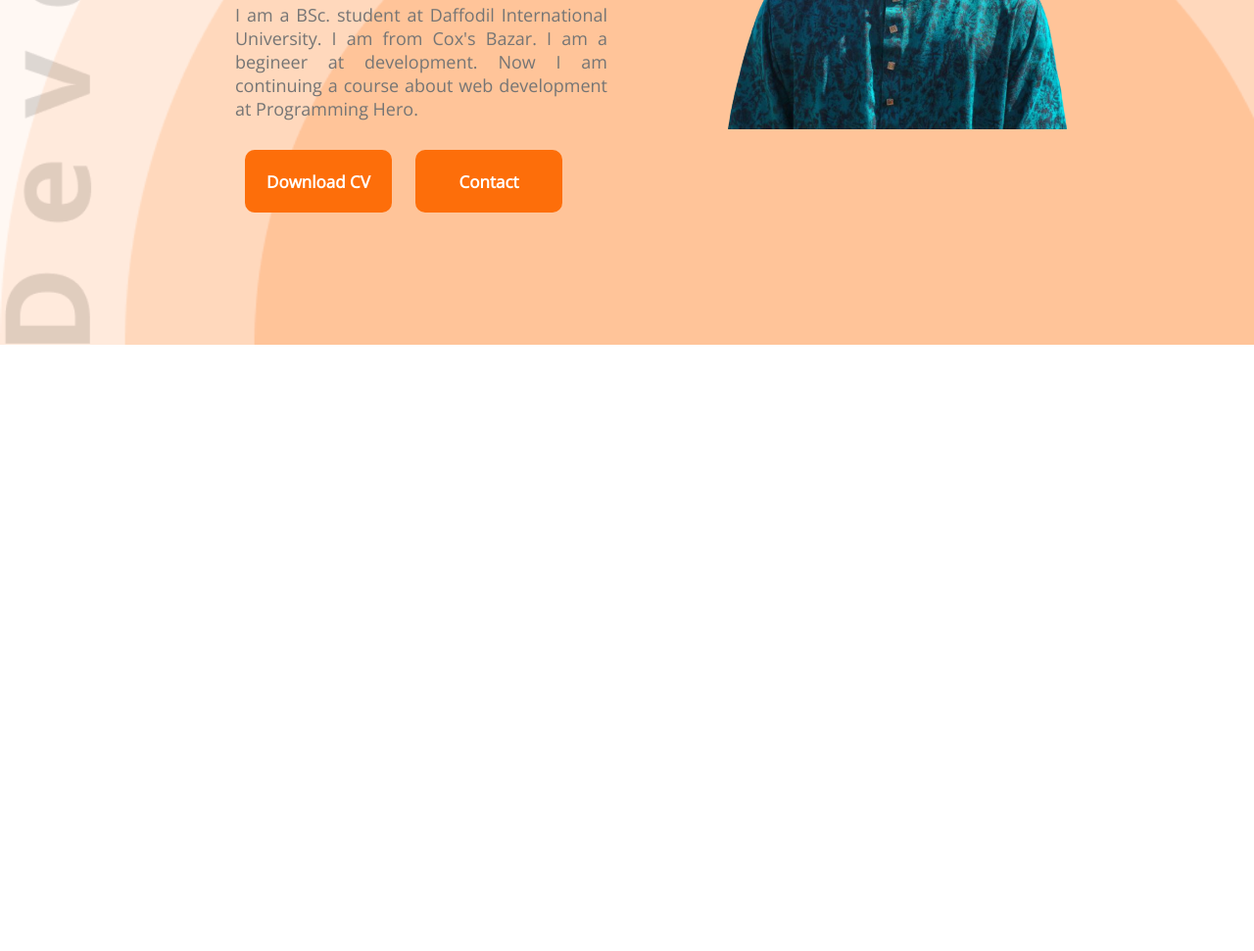
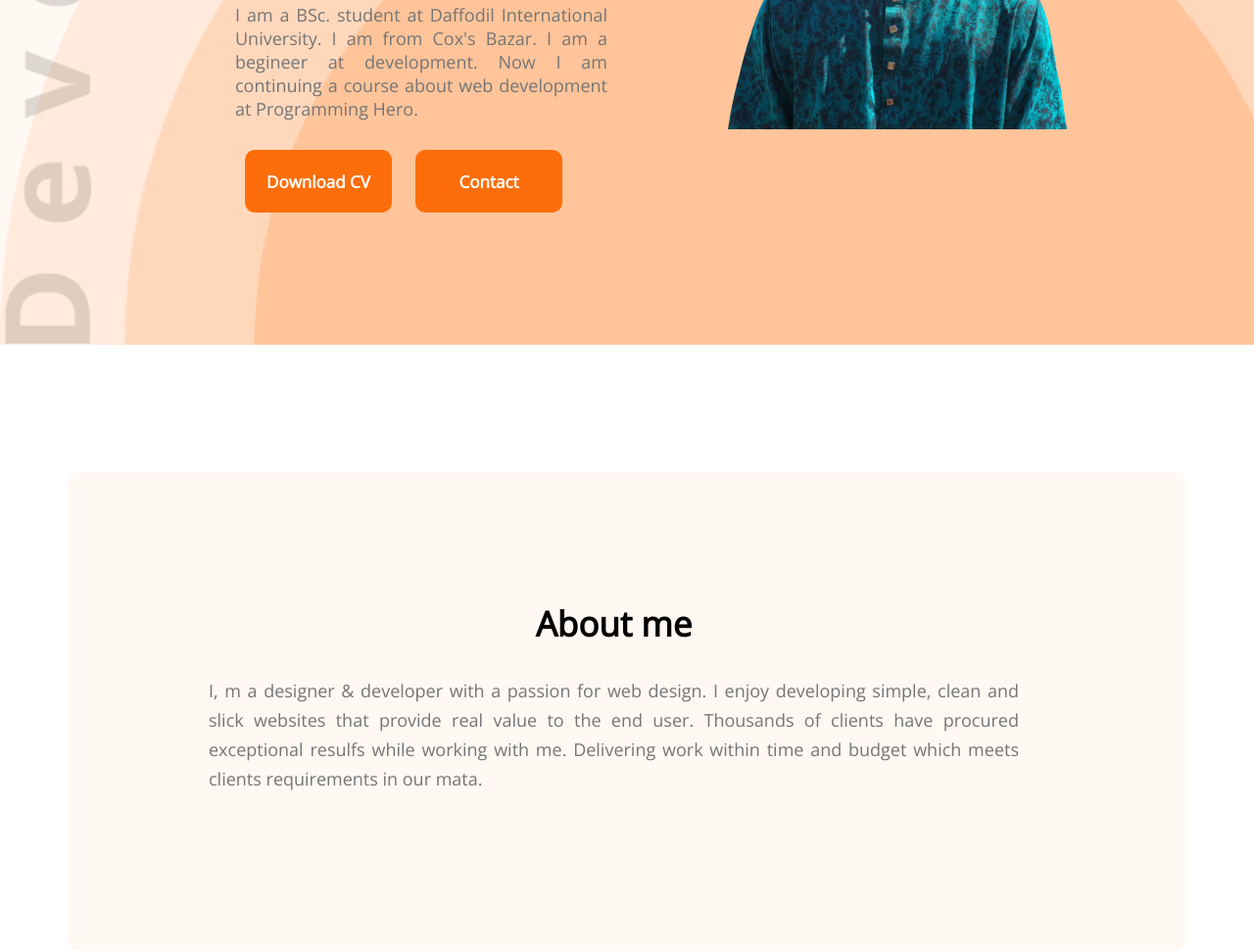
Before and after one commit to Fahim3831/Portfilio-1, a plain HTML site: page index.html in a window 1280 px wide. Shown: the part 573-1544 px from the top of the page at 98% size. Before the commit the page ends 925 px from the top, so only its background shows below. Drawn offline with nearby package versions, Linux system fonts and the light colour scheme.

Commit message:
html and css file

```diff
--- a/index.html
+++ b/index.html
@@ -33,7 +33,11 @@
         </div>
     </header>
     <main>
+        <section class="about">
+            <h3 class="section-title">About me</h3>
+            <p class="section-description">I, m a designer & developer with a passion for web design. I enjoy developing simple, clean and slick websites that provide real value to the end user. Thousands of clients have procured exceptional resulfs while working with me. Delivering work within time and budget which meets clients requirements in our mata.</p>
 
+        </section>
     </main>
     <footer>
 
--- a/styles/portfolio.css
+++ b/styles/portfolio.css
@@ -95,3 +95,29 @@ nav li {
     font-size: 18px;
     margin-bottom: 30px;
 }
+main{
+    max-width: 1140px;
+    margin: 0 auto;
+}
+/* About Section Styles */
+.about{
+    margin-top: 130px;
+    background: #FFF8F3;
+    border-radius: 10px;
+    padding: 131px 170px 131px 143px;
+}
+.section-title{
+    text-align: center;
+    font-weight: 700;
+    font-size: 35px;
+    margin-bottom: 30px;
+
+}
+.section-description{
+    text-align: justify;
+    font-weight: 400;
+    font-size: 18px;
+    line-height: 30px;
+    color: #757575;
+    margin-bottom: 30px;
+}
```
